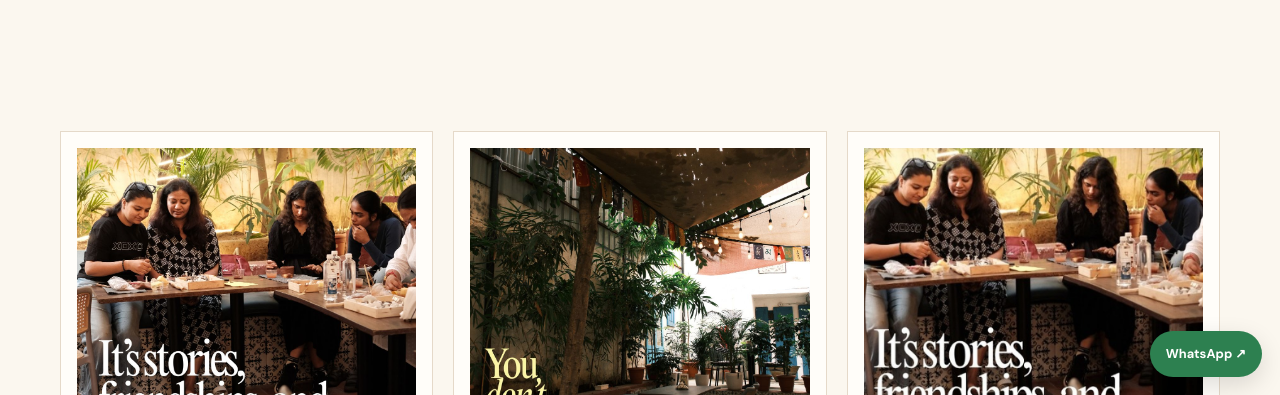
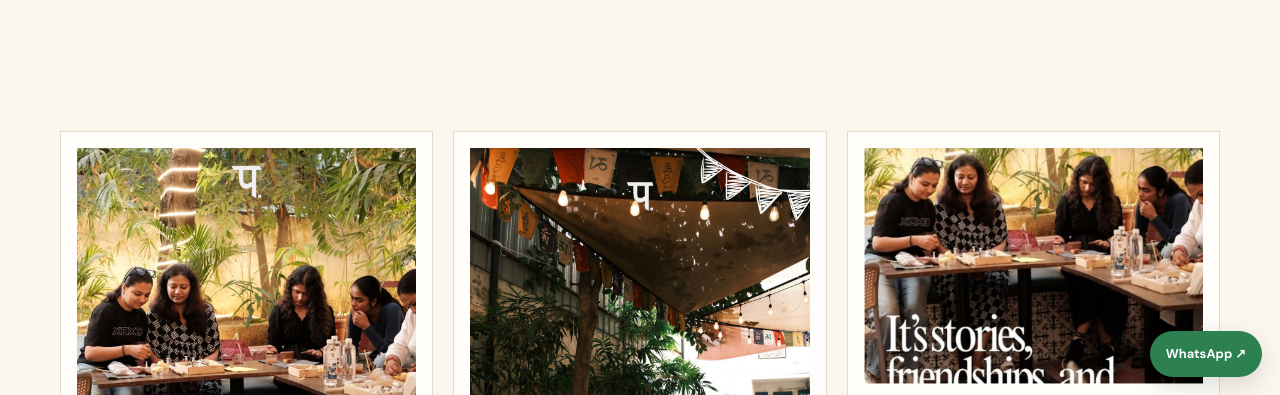
Before and after one commit to aishwaryabhukya137-sudo/Panchatantra-cafe, a plain HTML site: page books-and-games.html in a window 1280 px wide. Shown: the part 405-800 px from the top of the page. Drawn offline with nearby package versions, Linux system fonts and the light colour scheme; a script that the page names is missing; a web font is replaced by a local one.

Commit message:
Add files via upload

```diff
--- a/books-and-games.html
+++ b/books-and-games.html
@@ -6,7 +6,7 @@
 <link rel="icon" href="favicon.svg" type="image/svg+xml"><link rel="apple-touch-icon" href="favicon.svg">
 <link rel="preconnect" href="https://fonts.googleapis.com"><link rel="preconnect" href="https://fonts.gstatic.com" crossorigin>
 <link href="https://fonts.googleapis.com/css2?family=DM+Sans:wght@400;500;600;700&family=Playfair+Display:ital,wght@0,400;0,500;0,600;1,400&family=Kalam:wght@400;700&display=swap" rel="stylesheet">
-<link rel="stylesheet" href="styles.css?v=20261122-books-photo-align1">
+<link rel="stylesheet" href="styles.css?v=20261122-books-photo-fullimage2">
 <meta property="og:type" content="website"><meta property="og:site_name" content="Panchatantra Café">
 <meta property="og:title" content="Books & Board Games Café | Panchatantra Café Hyderabad"><meta property="og:description" content="Enjoy books, chess and UNO at Panchatantra Café in Begumpet, Hyderabad. Books and games are available to everyone.">
 <meta property="og:url" content="https://panchatantracafe.com/books-and-games.html"><meta property="og:image" content="https://panchatantracafe.com/homepage-clean.jpg">
--- a/styles.css
+++ b/styles.css
@@ -618,3 +618,33 @@ body.menu-open { overflow: hidden; }
   object-position: center !important;
   transform: none !important;
 }
+
+/* FINAL BOOKS & GAMES PHOTO FIX:
+   Preserve the complete source photograph (including any lettering embedded
+   near its edges). Do not force a crop or a fixed 4:3 viewport on this page. */
+body.books-games-page .cards > .card .card-image {
+  display: block !important;
+  width: 100% !important;
+  height: auto !important;
+  min-height: 0 !important;
+  max-height: none !important;
+  aspect-ratio: auto !important;
+  overflow: visible !important;
+  margin: 0 0 .9rem !important;
+  padding: 0 !important;
+  background: transparent !important;
+  line-height: 0 !important;
+}
+body.books-games-page .cards > .card .card-image img {
+  display: block !important;
+  width: 100% !important;
+  height: auto !important;
+  min-height: 0 !important;
+  max-height: none !important;
+  max-width: 100% !important;
+  aspect-ratio: auto !important;
+  object-fit: contain !important;
+  object-position: center center !important;
+  transform: none !important;
+  background: transparent !important;
+}
```
